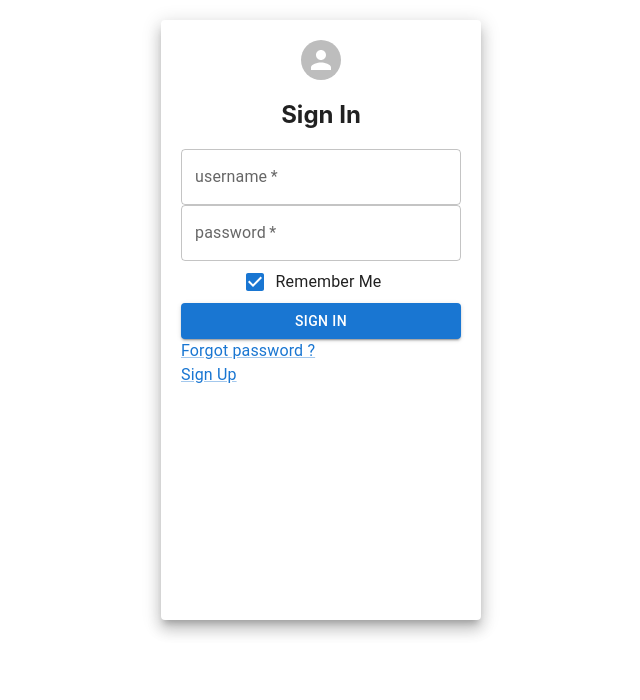
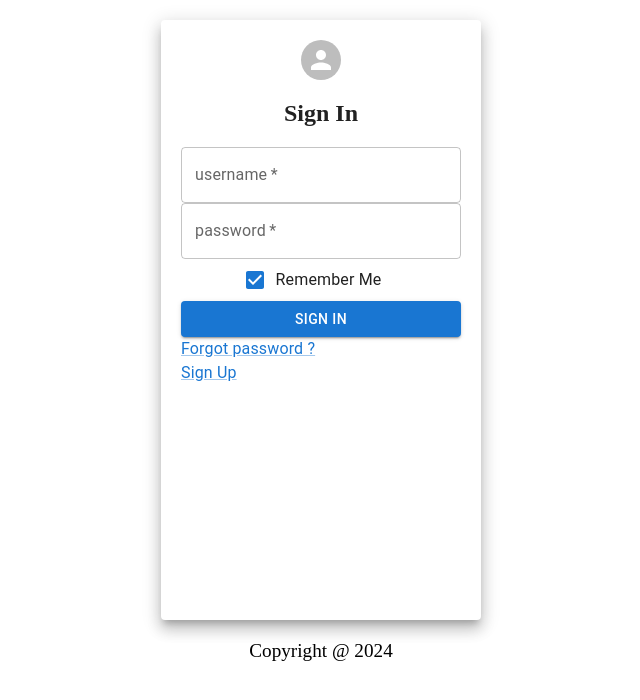
Before and after one commit to preethasarkar/task-manager, a React (Create React App) app in the folder client/: page / in a window 1280 px wide. Shown: the top 700 px of the page, without its empty margins (319-959 px from the left). Built offline with nearby package versions, Linux system fonts and the light colour scheme.

Commit message:
Added footer component

```diff
--- a/client/public/index.css
+++ b/client/public/index.css
@@ -1,13 +1,7 @@
-body {
-  margin: 0;
-  font-family: -apple-system, BlinkMacSystemFont, 'Segoe UI', 'Roboto', 'Oxygen',
-    'Ubuntu', 'Cantarell', 'Fira Sans', 'Droid Sans', 'Helvetica Neue',
-    sans-serif;
-  -webkit-font-smoothing: antialiased;
-  -moz-osx-font-smoothing: grayscale;
+body{
+  font-size: 100%;
 }
-
-code {
-  font-family: source-code-pro, Menlo, Monaco, Consolas, 'Courier New',
-    monospace;
+.footer-paragraph{
+  text-align: center;
+  font-size: 1.2em;
 }
--- a/client/src/App.jsx
+++ b/client/src/App.jsx
@@ -1,12 +1,13 @@
 import React from "react";
 import Login from "./components/login";
+import Footer from "./components/footer";
 
 
 function App() {
   return (
     <div>
       <Login />
-
+      <Footer />
     </div>
   );
 }
--- /dev/null
+++ b/client/src/components/footer.jsx
@@ -0,0 +1,11 @@
+import React from "react";
+
+let currdate=new Date().getFullYear();
+
+function Footer(){
+    return (
+        <footer className="footer-paragraph">Copyright @ {currdate} </footer>
+    )
+}
+
+export default Footer;
```
